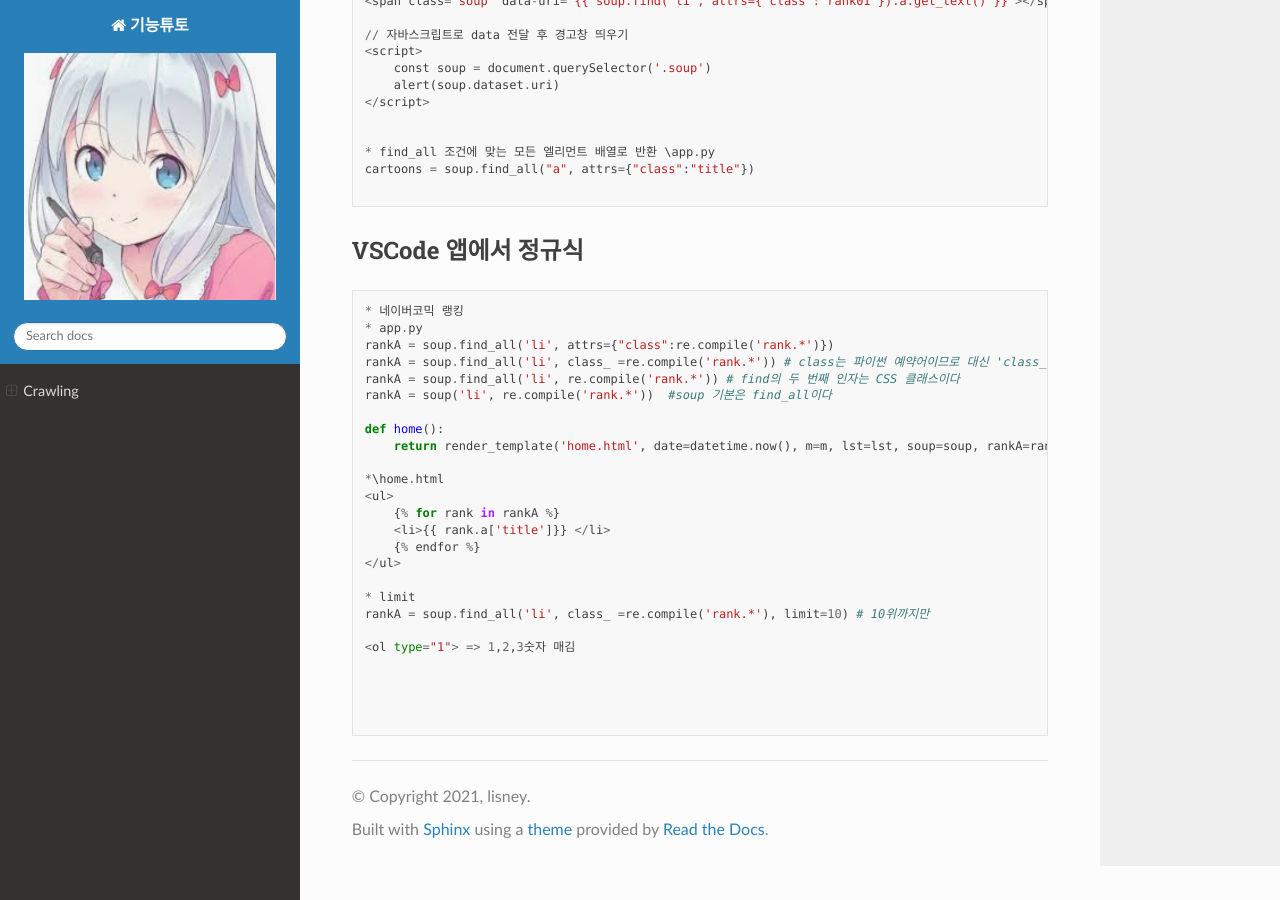
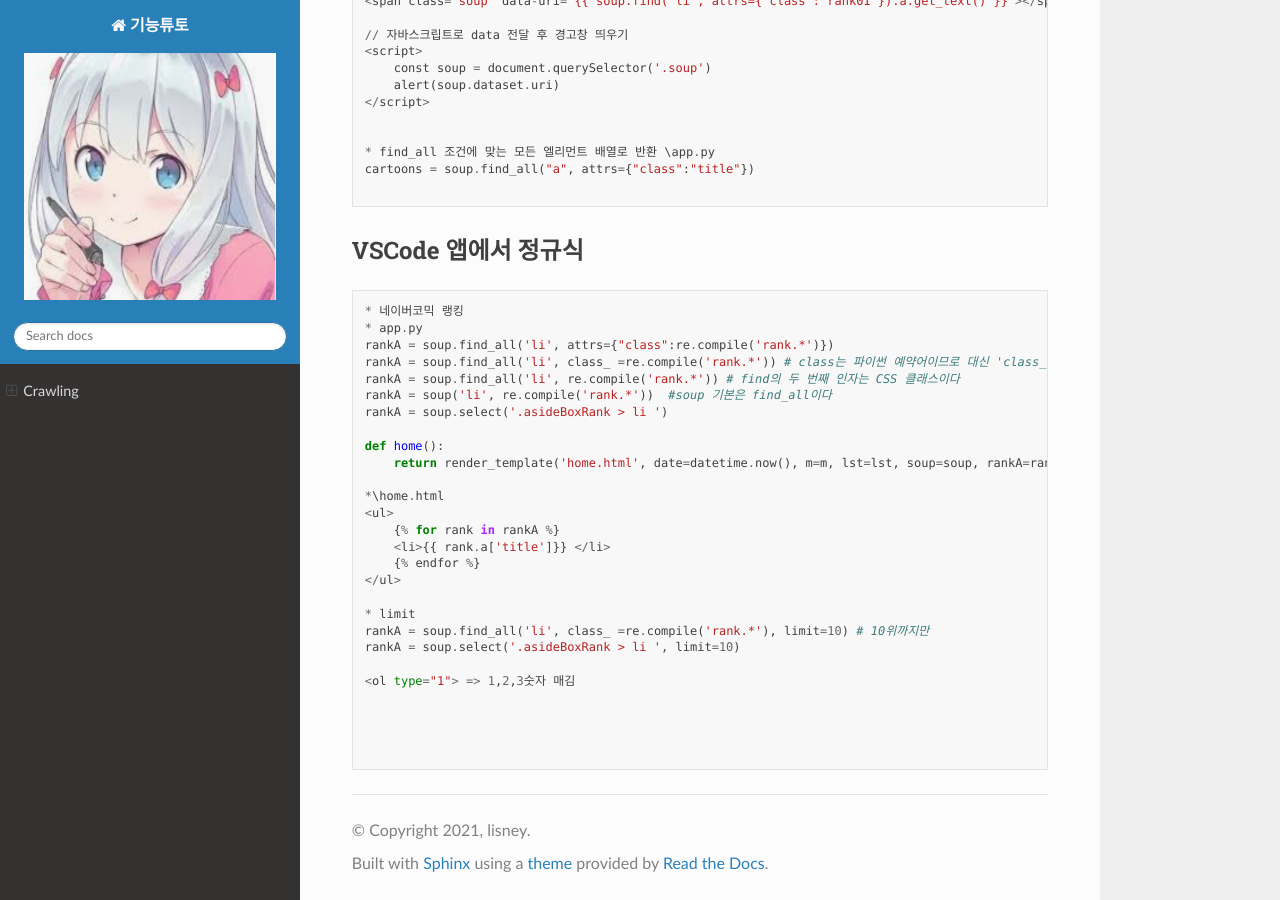
Before and after one commit to lisney/RTD, a Sphinx documentation site: the page built from docs/source/new/flask_upcrawl.md, in a window 1280 px wide and 900 px high, scrolled down 1523 px. Built offline with Sphinx 7.4.7 and the Read the Docs theme 2.0.0, drawn with Linux system fonts in a browser that asks for light colours; pages that are not in the unit, such as notebooks, are missing from menus.

Commit message:
Update flask_upcrawl.md

```diff
--- a/docs/source/new/flask_upcrawl.md
+++ b/docs/source/new/flask_upcrawl.md
@@ -89,6 +89,7 @@ rankA = soup.find_all('li', attrs={"class":re.compile('rank.*')})
 rankA = soup.find_all('li', class_ =re.compile('rank.*')) # class는 파이썬 예약어이므로 대신 'class_' 사용
 rankA = soup.find_all('li', re.compile('rank.*')) # find의 두 번째 인자는 CSS 클래스이다
 rankA = soup('li', re.compile('rank.*'))  #soup 기본은 find_all이다
+rankA = soup.select('.asideBoxRank > li ')
 
 def home():
     return render_template('home.html', date=datetime.now(), m=m, lst=lst, soup=soup, rankA=rankA)
@@ -102,6 +103,7 @@ def home():
 
 * limit
 rankA = soup.find_all('li', class_ =re.compile('rank.*'), limit=10) # 10위까지만
+rankA = soup.select('.asideBoxRank > li ', limit=10)
 
 <ol type="1"> => 1,2,3숫자 매김
 
```
